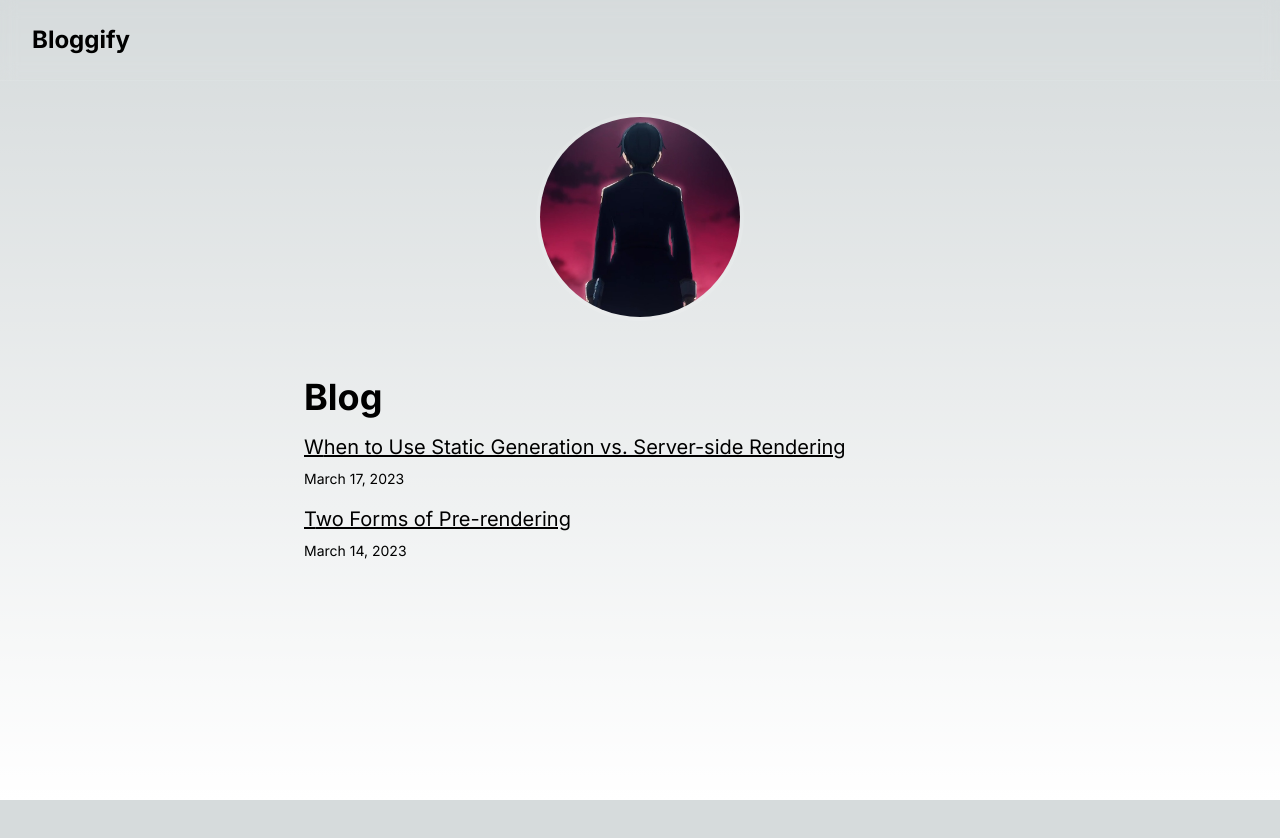
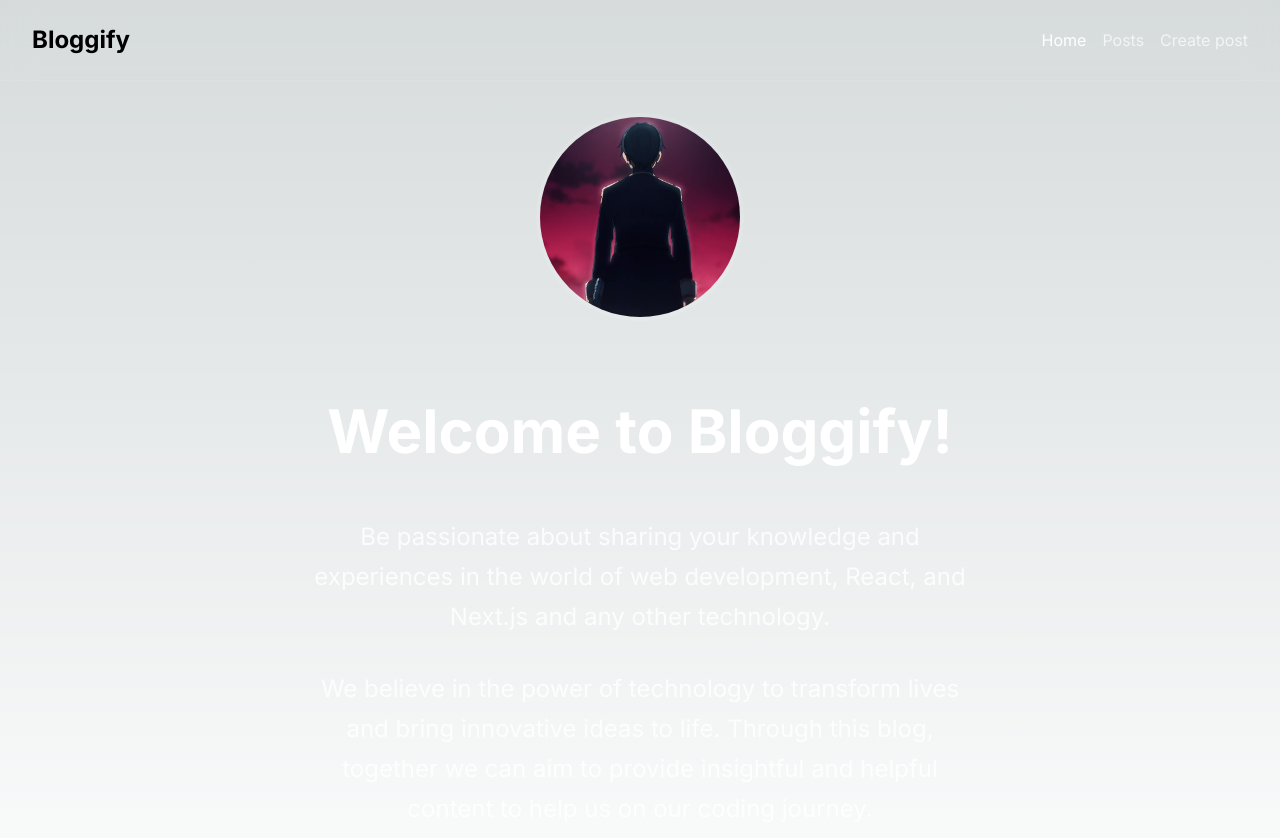
Before and after one commit to JAHMD/Blog-Nextjs, a Next.js app: page / in a window 1280 px wide. Shown: the top 838 px of the page. Before the commit the page ends 800 px from the top, so only its background shows below. Built offline with nearby package versions, Linux system fonts and the light colour scheme.

Commit message:
Add on-demand revalidation and create an nav-links component

```diff
--- /dev/null
+++ b/app/api/revalidate/route.ts
@@ -0,0 +1,24 @@
+import { revalidatePath, revalidateTag } from "next/cache";
+import { NextRequest, NextResponse } from "next/server";
+
+// http://localhost:3000/api/revalidate?path=/posts&secret=d9a85ee4ae4c0ed3fc0505622042b3a213e9700eab4f9f
+
+export async function POST(request: NextRequest) {
+	const secret = request.nextUrl.searchParams.get("secret");
+	const path = request.nextUrl.searchParams.get("path");
+
+	if (secret !== process.env.MY_SECRET_TOKEN) {
+		return NextResponse.json({ message: "Invalid secret" }, { status: 401 });
+	}
+
+	if (!path) {
+		return NextResponse.json(
+			{ message: "Missing path param" },
+			{ status: 400 }
+		);
+	}
+
+	revalidatePath(path);
+
+	return NextResponse.json({ revalidated: true, now: Date.now() });
+}
--- a/app/page.tsx
+++ b/app/page.tsx
@@ -1,11 +1,28 @@
-import PostsList from "@/components/PostsList";
 import ProfilePic from "@/components/ProfilePic";
 
-export default function Home() {
+export default async function Home() {
 	return (
-		<main>
+		<main className="container">
 			<ProfilePic />
-			<PostsList />
+			<section className="flex flex-col my-12 gap-8 text-lg sm:text-2xl mx-auto max-w-2xl text-white/80 text-center">
+				<h2 className="text-2xl sm:text-6xl mb-6 font-bold text-white">
+					Welcome to Bloggify!
+				</h2>
+				<p className="leading-10">
+					Be passionate about sharing your knowledge and experiences in the
+					world of web development, React, and Next.js and any other technology.
+				</p>
+				<p className="leading-10">
+					We believe in the power of technology to transform lives and bring
+					innovative ideas to life. Through this blog, together we can aim to
+					provide insightful and helpful content to help us on our coding
+					journey.
+				</p>
+				<p className="leading-10">
+					Don&#39;t hesitate to share your knowledge with others. Let&#39;s
+					learn and grow together!
+				</p>
+			</section>
 		</main>
 	);
 }
--- a/app/posts/[postId]/page.tsx
+++ b/app/posts/[postId]/page.tsx
@@ -42,14 +42,14 @@ const PostPage = async ({
 	const formattedDate = getFormattedDate(date);
 
 	return (
-		<main className="container prose prose-xl prose-invert">
-			<h1 className="text-3xl mt-4 mb-0">{title}</h1>
+		<main className="container prose prose-xl prose-invert py-10">
+			<Link href="./" className="text-base no-underline">
+				← Back
+			</Link>
+			<h1 className="text-3xl mt-8 mb-0">{title}</h1>
 			<p className="mt-0">{formattedDate}</p>
 			<article>
 				<section dangerouslySetInnerHTML={{ __html: contentHtml }} />
-				<p>
-					<Link href="/">← Back to home</Link>
-				</p>
 			</article>
 		</main>
 	);
--- /dev/null
+++ b/app/posts/page.tsx
@@ -0,0 +1,16 @@
+import PostsList from "@/components/PostsList";
+
+const PostsPage = () => {
+	return (
+		<main className="container py-10">
+			<section className="flex flex-col gap-6">
+				<h2 className="text-2xl sm:text-6xl mb-6 font-bold text-white">
+					Blog posts
+				</h2>
+				<PostsList />
+			</section>
+		</main>
+	);
+};
+
+export default PostsPage;
--- a/blog-posts/pre-rendering.md
+++ /dev/null
@@ -1,11 +0,0 @@
----
-title: "Two Forms of Pre-rendering"
-date: "2023-03-14"
----
-
-Next.js has two forms of pre-rendering: **Static Generation** and **Server-side Rendering**. The difference is in **when** it generates the HTML for a page.
-
-- **Static Generation** is the pre-rendering method that generates the HTML at **build time**. The pre-rendered HTML is then _reused_ on each request.
-- **Server-side Rendering** is the pre-rendering method that generates the HTML on **each request**.
-
-Importantly, Next.js lets you **choose** which pre-rendering form to use for each page. You can create a "hybrid" Next.js app by using Static Generation for most pages and using Server-side Rendering for others.
--- a/blog-posts/ssg-ssr.md
+++ /dev/null
@@ -1,19 +0,0 @@
----
-title: "When to Use Static Generation vs. Server-side Rendering"
-date: "2023-03-17"
----
-
-We recommend using **Static Generation** (with and without data) whenever possible because your page can be built once and served by CDN, which makes it much faster than having a server render the page on every request.
-
-You can use Static Generation for many types of pages, including:
-
-- Marketing pages
-- Blog posts
-- E-commerce product listings
-- Help and documentation
-
-You should ask yourself: "Can I pre-render this page **ahead** of a user's request?" If the answer is yes, then you should choose Static Generation.
-
-On the other hand, Static Generation is **not** a good idea if you cannot pre-render a page ahead of a user's request. Maybe your page shows frequently updated data, and the page content changes on every request.
-
-In that case, you can use **Server-Side Rendering**. It will be slower, but the pre-rendered page will always be up-to-date. Or you can skip pre-rendering and use client-side JavaScript to populate data.
--- /dev/null
+++ b/components/NavLinks.tsx
@@ -0,0 +1,39 @@
+"use client";
+
+import Link from "next/link";
+import { usePathname } from "next/navigation";
+import React from "react";
+
+type LinkType = { name: string; href: string };
+
+const NavLinks = () => {
+	const navLinks: LinkType[] = [
+		{ name: "Home", href: "/" },
+		{ name: "Posts", href: "/posts" },
+		{ name: "Create post", href: "/posts/create-post" },
+	];
+
+	const pathname = usePathname();
+
+	return (
+		<ul className="flex items-center gap-4 text-white/70">
+			{navLinks.map((link) => {
+				const isActive = link.href === pathname;
+				return (
+					<li key={link.name}>
+						<Link
+							href={link.href}
+							className={`${
+								isActive ? "text-white" : ""
+							} hover:text-white transition-colors`}
+						>
+							{link.name}
+						</Link>
+					</li>
+				);
+			})}
+		</ul>
+	);
+};
+
+export default NavLinks;
--- a/components/Navbar.tsx
+++ b/components/Navbar.tsx
@@ -1,12 +1,14 @@
 import Link from "next/link";
+import NavLinks from "./NavLinks";
 
 const Navbar = () => {
 	return (
-		<header className="backdrop-blur sticky top-0 z-10 border-b border-primary-border">
+		<header className="backdrop-blur-lg sticky top-0 z-10 border-b border-primary-border">
 			<nav className="container py-6 flex justify-between items-center">
 				<Link href="/" className="text-2xl font-bold">
 					Bloggify
 				</Link>
+				<NavLinks />
 			</nav>
 		</header>
 	);
--- a/components/PostListItem.tsx
+++ b/components/PostListItem.tsx
@@ -13,12 +13,12 @@ const PostListItem = ({ post }: Props) => {
 	return (
 		<li className="mt-4 text-xl">
 			<Link
-				className="underline inline-block hover:text-white/80 transition-colors first-letter:capitalize"
+				className="underline inline-block text-white/90 hover:text-white transition-colors first-letter:capitalize"
 				href={`/posts/${id}`}
 			>
 				{title}
 			</Link>
-			<p className="text-sm mt-2">{formattedDate}</p>
+			<p className="text-sm mt-2 text-white/60">{formattedDate}</p>
 		</li>
 	);
 };
--- a/components/PostsList.tsx
+++ b/components/PostsList.tsx
@@ -6,7 +6,6 @@ export default function PostsList() {
 
 	return (
 		<section className="mt-6 mx-auto max-w-2xl">
-			<h2 className="text-4xl font-bold">Blog</h2>
 			<ul className="w-full">
 				{posts.map((post) => (
 					<PostListItem key={post.id} post={post} />
--- a/package.json
+++ b/package.json
@@ -23,6 +23,7 @@
     "react-icons": "^4.10.1",
     "remark": "^14.0.3",
     "remark-html": "^15.0.2",
+    "sharp": "^0.32.5",
     "tailwindcss": "3.3.3",
     "typescript": "5.1.6"
   },
```
Also changed, not shown: components/test.tsx (deleted), 2 other files (tests, documents, lock files or other folders).
